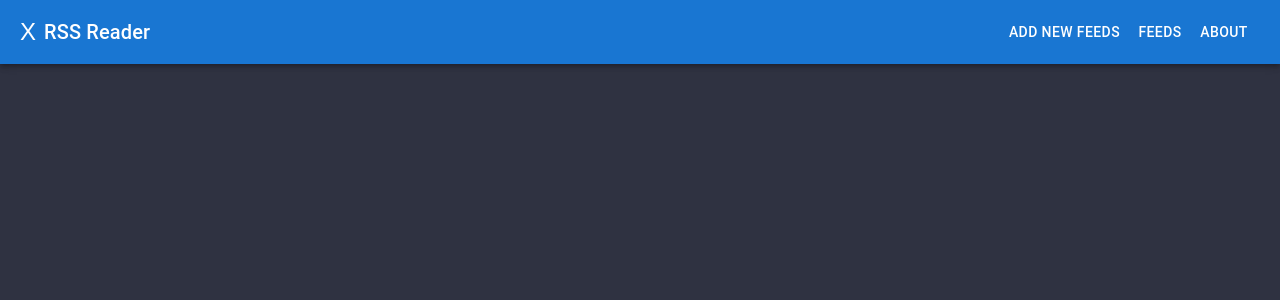
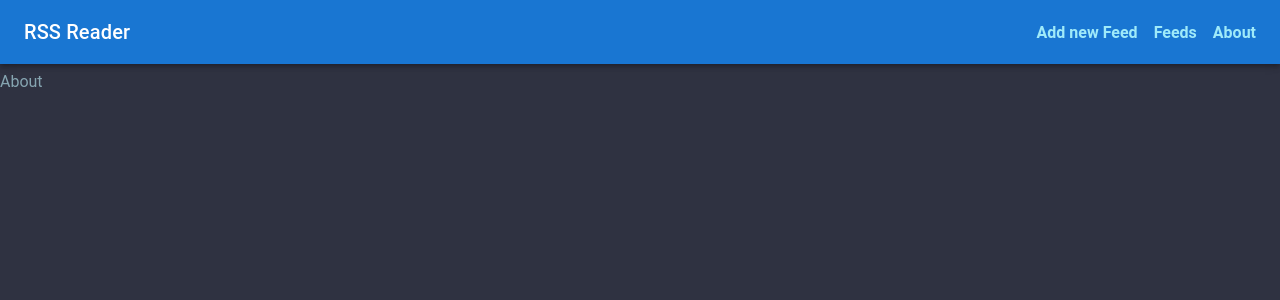
Before and after one commit to coding404life/Rss-Reader, a React (Vite) app in the folder src/renderer/: page /about in a window 1280 px wide. Shown: the top 300 px of the page. Built offline with nearby package versions, Linux system fonts and the light colour scheme.

Commit message:
add mui/styles library for styling + init page routing

```diff
--- a/src/renderer/src/App.jsx
+++ b/src/renderer/src/App.jsx
@@ -1,11 +1,15 @@
 import { Box } from '@mui/material'
 import Navbar from './components/Navbar'
+import { Outlet } from 'react-router-dom'
 
 function App() {
   return (
-    <Box>
+    <>
       <Navbar />
-    </Box>
+      <Box mt={1}>
+        <Outlet />
+      </Box>
+    </>
   )
 }
 
--- a/src/renderer/src/components/Navbar.jsx
+++ b/src/renderer/src/components/Navbar.jsx
@@ -1,18 +1,30 @@
-import { AppBar, Toolbar, Typography, Button, IconButton } from '@mui/material'
+import { AppBar, Toolbar, Typography } from '@mui/material'
+import { Link } from 'react-router-dom'
+import { makeStyles } from '@mui/styles'
 
+const useStyles = makeStyles({
+  link: {
+    margin: '0 16px'
+  }
+})
 const Navbar = () => {
+  const classes = useStyles()
+
   return (
     <AppBar position="static">
       <Toolbar>
-        <IconButton edge="start" color="inherit" aria-label="menu">
-          X
-        </IconButton>
         <Typography variant="h6" component="div" sx={{ flexGrow: 1 }}>
           RSS Reader
         </Typography>
-        <Button color="inherit">Add new Feeds</Button>
-        <Button color="inherit">Feeds</Button>
-        <Button color="inherit">About</Button>
+        <Link color="inherit" to="/add-new-feed">
+          Add new Feed
+        </Link>
+        <Link className={classes.link} color="inherit" to="/feeds">
+          Feeds
+        </Link>
+        <Link color="inherit" to="/about">
+          About
+        </Link>
       </Toolbar>
     </AppBar>
   )
--- /dev/null
+++ b/src/renderer/src/error-page.jsx
@@ -0,0 +1,17 @@
+import { Link, useRouteError } from 'react-router-dom'
+
+export default function ErrorPage() {
+  const error = useRouteError()
+  console.error(error)
+
+  return (
+    <div id="error-page">
+      <h1>Oops!</h1>
+      <p>Sorry, an unexpected error has occurred.</p>
+      <Link to="/add-new-feed">add new feeds</Link>
+      <p>
+        <i>{error.statusText || error.message}</i>
+      </p>
+    </div>
+  )
+}
--- a/src/renderer/src/main.jsx
+++ b/src/renderer/src/main.jsx
@@ -2,9 +2,36 @@ import React from 'react'
 import ReactDOM from 'react-dom/client'
 import './assets/index.css'
 import App from './App'
+import { createBrowserRouter, RouterProvider } from 'react-router-dom'
+import ErrorPage from './error-page'
+import AddNewFeeds from './routes/AddNewFeeds'
+import Feeds from './routes/Feeds'
+import About from './routes/About'
+
+const router = createBrowserRouter([
+  {
+    path: '/',
+    element: <App />,
+    errorElement: <ErrorPage />,
+    children: [
+      {
+        path: '/add-new-feed',
+        element: <AddNewFeeds />
+      },
+      {
+        path: '/feeds',
+        element: <Feeds />
+      },
+      {
+        path: '/about',
+        element: <About />
+      }
+    ]
+  }
+])
 
 ReactDOM.createRoot(document.getElementById('root')).render(
   <React.StrictMode>
-    <App />
+    <RouterProvider router={router} />
   </React.StrictMode>
 )
--- /dev/null
+++ b/src/renderer/src/routes/About.jsx
@@ -0,0 +1,5 @@
+const About = () => {
+  return <div>About</div>
+}
+
+export default About
--- /dev/null
+++ b/src/renderer/src/routes/AddNewFeeds.jsx
@@ -0,0 +1,9 @@
+import { Box, Typography } from '@mui/material'
+
+export default function AddNewFeeds() {
+  return (
+    <Box>
+      <Typography>Add New Feeds</Typography>
+    </Box>
+  )
+}
--- /dev/null
+++ b/src/renderer/src/routes/Feeds.jsx
@@ -0,0 +1,5 @@
+const Feeds = () => {
+  return <div>Feeds</div>
+}
+
+export default Feeds
```
Also changed, not shown: package.json (+6 -1 lines), 1 other file (tests, documents, lock files or other folders).
